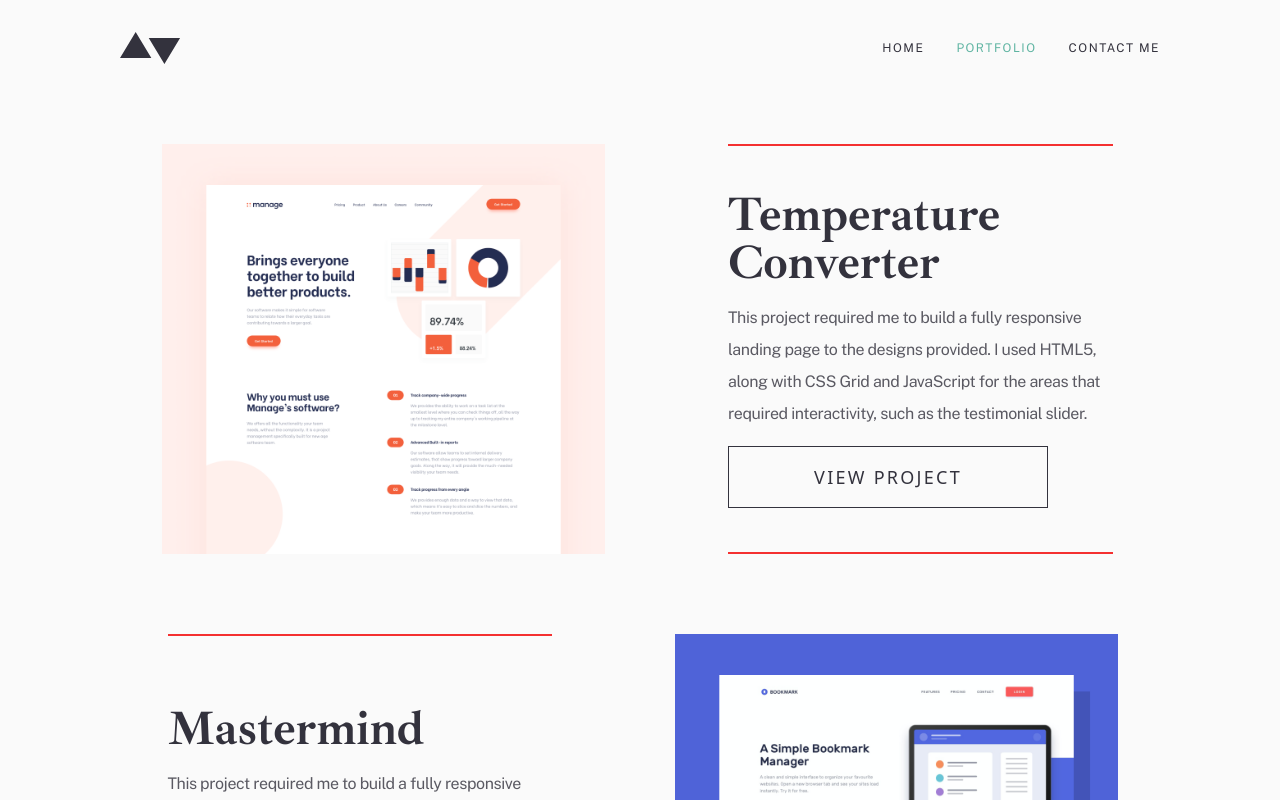
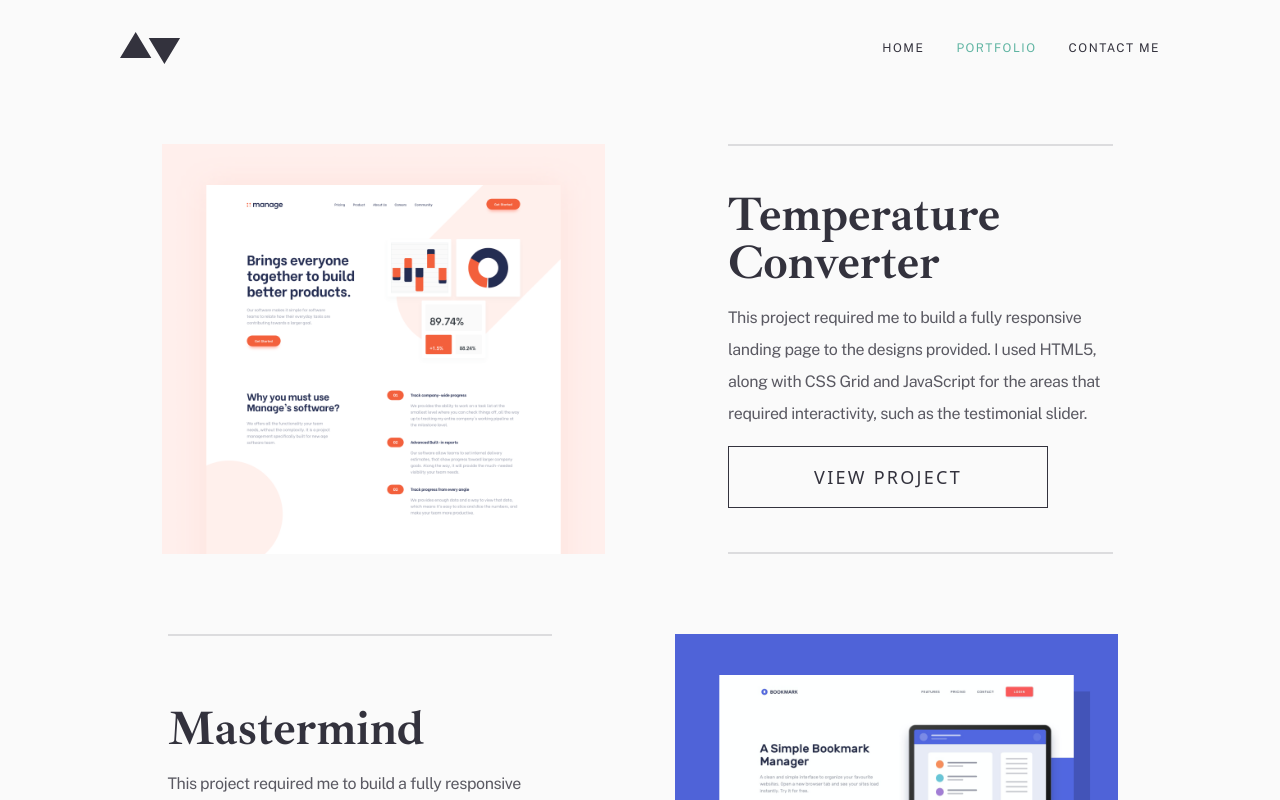
Before and after one commit to kellyky/Portfolio, a React (Vite) app: page /portfolio in a window 1280 px wide. Shown: the top 800 px of the page. Built offline with nearby package versions, Linux system fonts and the light colour scheme.

Commit message:
Revert red "test" borders to grey

```diff
--- a/src/pages/PortfolioPage.jsx
+++ b/src/pages/PortfolioPage.jsx
@@ -33,7 +33,7 @@ function PortfolioPage () {
               />
               <article
                 className='flex flex-col gap-4
-                border-y-2 border-bright-red
+                border-y-2 border-greyish-dark-blue/15
                 text-base text-greyish-dark-blue
                 leading-8
                 py-8
```
